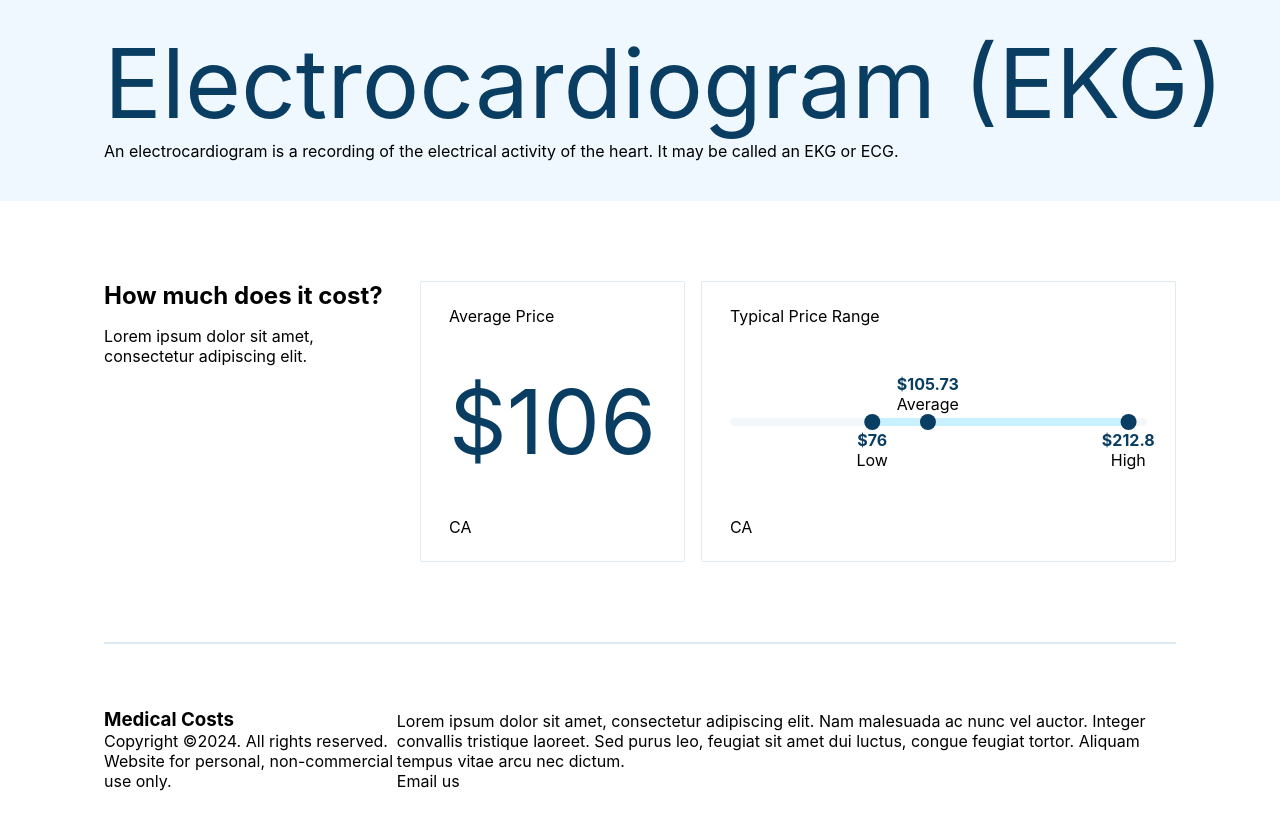
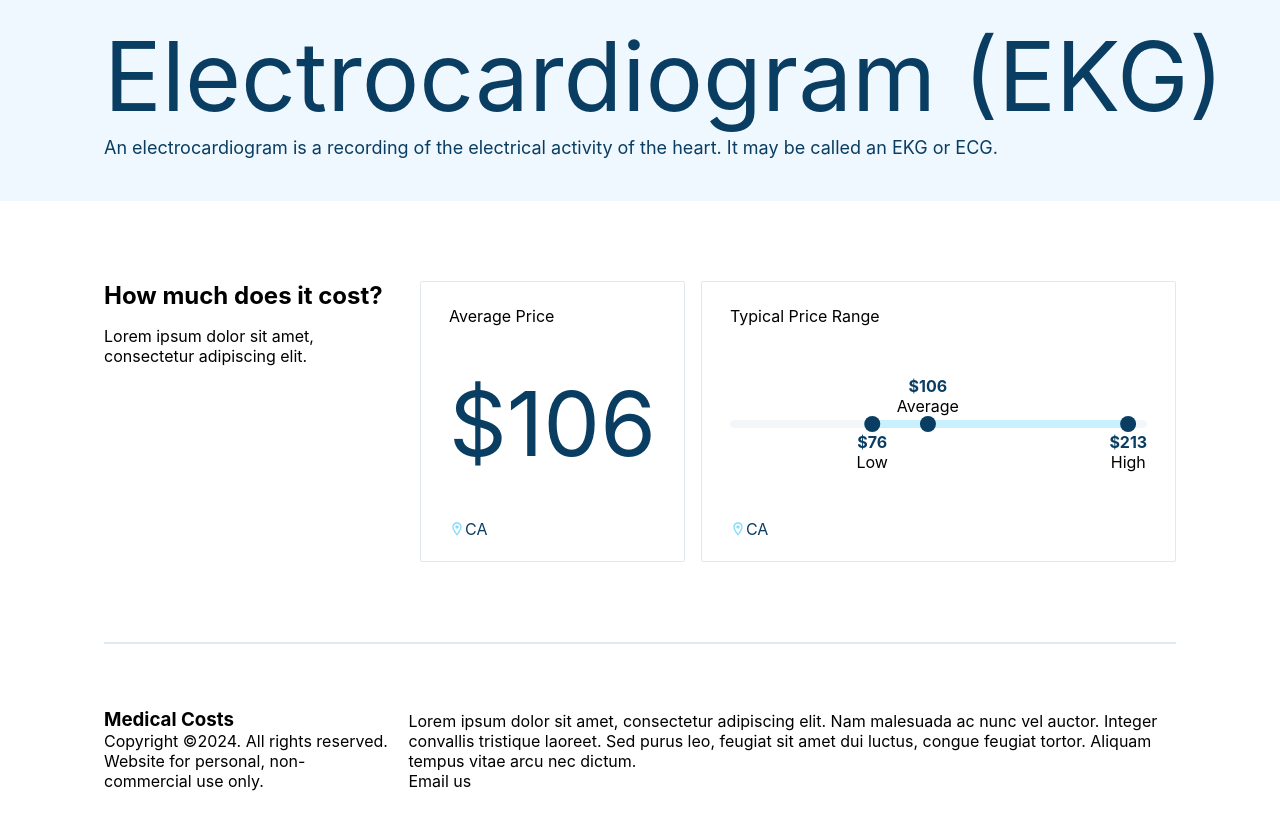
Before and after one commit to csdiehl/healthcare-costs, a React (Create React App) app: page / in a window 1280 px wide. Shown: the part 180-1010 px from the top of the page. Built offline with nearby package versions, Linux system fonts and the light colour scheme.

Commit message:
clean up components

```diff
--- a/src/App.js
+++ b/src/App.js
@@ -5,7 +5,8 @@ import Hero from "./components/Hero"
 import MainSection from "./components/MainSection"
 import Footer from "./components/Footer"
 import { useData } from "./components/useData"
-import { max } from "d3-array"
+import { formatData } from "./utils"
+import { useMemo } from "react"
 
 const Container = styled.div`
   margin: 0 auto;
@@ -20,49 +21,33 @@ const Line = styled.div`
   box-sizing: border-box;
 `
 
+// later, these variables will be set dynamically, through routing for example
 const STATE = "CA"
-const procedure = "Electrocardiogram (EKG)"
+const procedure = "electrocardiogram-ekg"
 
+// main app
 function App() {
   const costs = useData("./data/cost.csv")
   const lookupTable = useData("./data/labels.csv")
 
-  const data = formatData(costs, lookupTable, STATE, procedure)
+  const data = useMemo(
+    () => formatData(costs, lookupTable, STATE, procedure),
+    [costs, lookupTable]
+  )
 
-  console.log(data)
   return (
     <Container>
-      {data && <NavBar state={data.location} />}
-      {data && <Hero title={data.procedure} description={data.description} />}
-      {data && <MainSection data={data} />}
+      {data && (
+        <>
+          <NavBar state={data.location} />
+          <Hero title={data.procedure} description={data.description} />
+          <MainSection data={data} />
+        </>
+      )}
       <Line />
       <Footer />
     </Container>
   )
 }
 
-function formatData(costs, labels, state, procedure) {
-  if (!costs || !labels) return null
-
-  const { id, label_detailed } = labels.find((d) => d.label === procedure)
-
-  const { percent25, percent50, percent75 } = costs.find(
-    (d) => d["geo_level"] === state && d.id === id
-  )
-
-  // I don't have data for the max value of the chart, so I'm using max of the 75th percentile prices for all states
-  const maxPrice = max(
-    costs.filter((d) => d.id === id),
-    (d) => d.percent75
-  )
-
-  return {
-    procedure,
-    description: label_detailed,
-    costs: [+percent25, +percent50, +percent75],
-    max: +maxPrice,
-    location: state,
-  }
-}
-
 export default App
--- a/src/components/Footer.js
+++ b/src/components/Footer.js
@@ -7,9 +7,14 @@ const Container = styled.section`
   box-sizing: border-box;
   display: flex;
   align-items: flex-end;
+  gap: 16px;
+
+  @media (max-width: 768px) {
+    padding: 64px 16px 72px;
+  }
 `
 
-const Footer = (props) => {
+const Footer = () => {
   return (
     <Container>
       <div>
@@ -19,7 +24,6 @@ const Footer = (props) => {
           non-commercial use only.
         </p>
       </div>
-
       <div>
         <p>
           Lorem ipsum dolor sit amet, consectetur adipiscing elit. Nam malesuada
--- a/src/components/Hero.js
+++ b/src/components/Hero.js
@@ -34,7 +34,13 @@ const Title = styled.div`
   bottom: 40px;
 `
 
-const Subhead = styled.p``
+const Subhead = styled.p`
+  color: #0a3d62;
+  font-size: 18px;
+  font-style: normal;
+  font-weight: 400;
+  line-height: 150%;
+`
 
 const Hero = ({ title, description }) => {
   return (
--- /dev/null
+++ b/src/components/Location.js
@@ -0,0 +1,26 @@
+import React from "react"
+import styled from "styled-components"
+
+const Place = styled.h3`
+  color: #0a3d62;
+  font-size: 16px;
+  font-style: normal;
+  font-weight: 400;
+  line-height: 100%;
+`
+// Generates a location icon and name
+const Location = ({ location }) => {
+  return (
+    <div style={{ display: "flex", alignItems: "flex-end" }}>
+      <img
+        width={16}
+        height={16}
+        alt="location icon"
+        src="./location.svg"
+      ></img>
+      <Place>{location}</Place>
+    </div>
+  )
+}
+
+export default Location
--- a/src/components/MainSection.js
+++ b/src/components/MainSection.js
@@ -1,6 +1,7 @@
 import React from "react"
 import styled from "styled-components"
 import RangeChart from "./RangeChart"
+import Location from "./Location"
 
 const Container = styled.section`
   width: 100%;
@@ -72,13 +73,13 @@ const MainSection = ({ data }) => {
       <NumCard>
         <p>Average Price</p>
         <BigNumber>${Math.round(data.costs[1])}</BigNumber>
-        <p>{data.location}</p>
+        <Location location={data.location} />
       </NumCard>
       <ChartCard>
         <p>Typical Price Range</p>
         {/**NOTE: would really want to use the 95th percentile or similar for the max, but not in data */}
         <RangeChart data={data.costs} maxValue={data.costs[2] + 10} />
-        <p>{data.location}</p>
+        <Location location={data.location} />
       </ChartCard>
     </Container>
   )
--- a/src/components/NavBar.js
+++ b/src/components/NavBar.js
@@ -1,7 +1,8 @@
 import React from "react"
 import styled from "styled-components"
+import Location from "./Location"
 
-const navHeight = 64
+const navHeight = 64 // nav height in pixels
 
 const Container = styled.nav`
   position: sticky;
@@ -32,14 +33,6 @@ const Description = styled.div`
   height: ${navHeight}px;
 `
 
-const Place = styled.h3`
-  color: #0a3d62;
-  font-size: 16px;
-  font-style: normal;
-  font-weight: 400;
-  line-height: 100%;
-`
-
 const NavBar = ({ state }) => {
   return (
     <Container>
@@ -49,15 +42,7 @@ const NavBar = ({ state }) => {
           <p>blah blah blah</p>
         </Description>
 
-        <div style={{ display: "flex", alignItems: "flex-end" }}>
-          <img
-            width={16}
-            height={16}
-            alt="location icon"
-            src="./location.svg"
-          ></img>
-          <Place>{state}</Place>
-        </div>
+        <Location location={state} />
       </Text>
     </Container>
   )
--- a/src/components/RangeChart.js
+++ b/src/components/RangeChart.js
@@ -56,26 +56,29 @@ const Stat = styled.p`
 const labels = ["Low", "Average", "High"]
 
 const RangeChart = ({ data, maxValue }) => {
+  const [low, avg, high] = data
+
   return (
     <Container>
       <Chart id="chart">
         <Bar />
         <Range
-          left={(data[0] / maxValue) * 100}
-          width={((data[2] - data[0]) / maxValue) * 100}
+          left={(low / maxValue) * 100}
+          width={((high - low) / maxValue) * 100}
         />
         {data.map((d, i) => {
           const pos = (d / maxValue) * 100
-          return i === 1 ? (
+          const val = Math.round(d)
+          return d === avg ? (
             <Data key={i} left={pos} middle>
-              <Stat>${d}</Stat>
+              <Stat>${val}</Stat>
               <p>{labels[i]}</p>
               <Dot />
             </Data>
           ) : (
             <Data key={i} left={pos}>
               <Dot />
-              <Stat>${d}</Stat>
+              <Stat>${val}</Stat>
               <p>{labels[i]}</p>
             </Data>
           )
--- a/src/components/useData.js
+++ b/src/components/useData.js
@@ -1,6 +1,7 @@
 import { useState, useEffect } from "react"
 import { csvParse } from "d3-dsv"
 
+// a custom hook for fetching data and parsing csv into json using D3's built-in csv parser
 export function useData(url) {
   const [data, setData] = useState(null)
 
--- /dev/null
+++ b/src/utils.js
@@ -0,0 +1,27 @@
+import { max } from "d3-array"
+
+export function formatData(costs, labels, state, slug) {
+  if (!costs || !labels) return null
+
+  // get the label information
+  const { id, label, label_detailed } = labels.find((d) => d.slug === slug)
+
+  // use that to find the percentile values from the other dataset
+  const { percent25, percent50, percent75 } = costs.find(
+    (d) => d["geo_level"] === state && d.id === id
+  )
+
+  // I don't have data for the max value of the chart, so I'm using max of the 75th percentile prices for all states
+  const maxPrice = max(
+    costs.filter((d) => d.id === id),
+    (d) => d.percent75
+  )
+
+  return {
+    procedure: label,
+    description: label_detailed,
+    costs: [+percent25, +percent50, +percent75],
+    max: +maxPrice,
+    location: state,
+  }
+}
```
